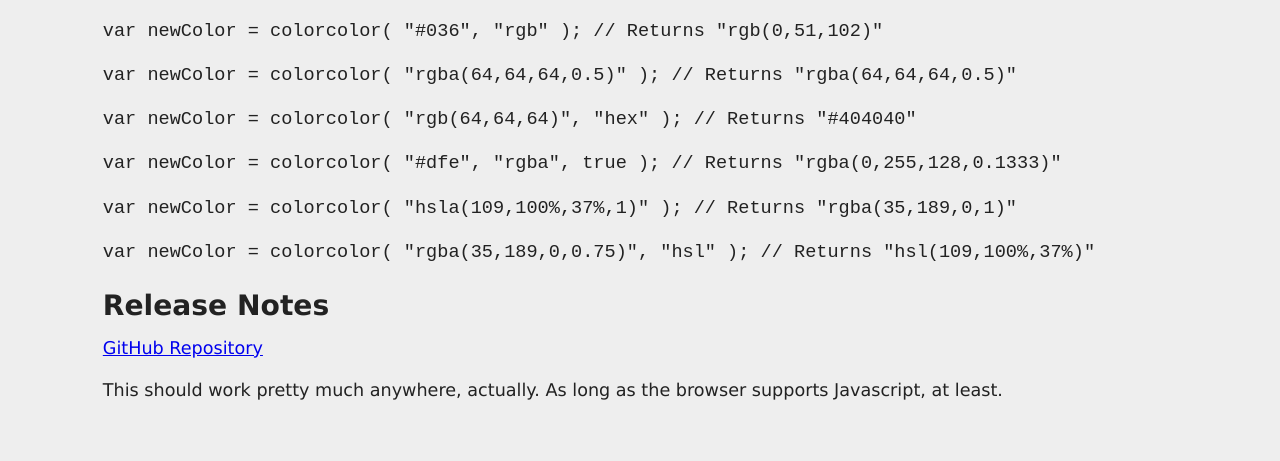
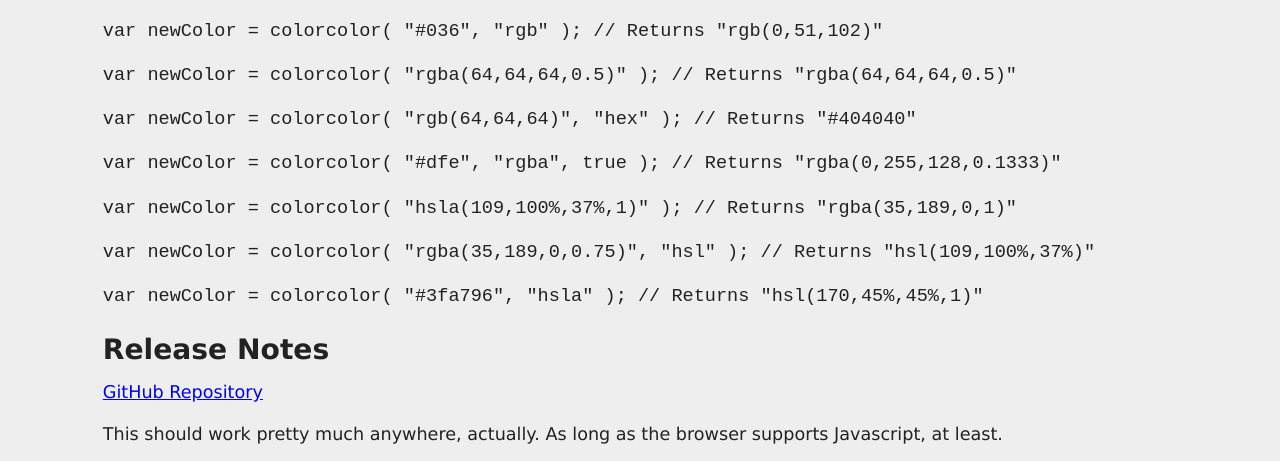
Before and after one commit to russelporosky/color2color, a plain HTML site: page index.html in a window 1280 px wide. Shown: the part 609-1070 px from the top of the page. Before the commit the page ends 1026 px from the top, so only its background shows below. Drawn offline with nearby package versions, Linux system fonts and the light colour scheme.

Commit message:
Update example cases.

```diff
--- a/index.html
+++ b/index.html
@@ -81,6 +81,7 @@
 	<p><code>var newColor = colorcolor( "#dfe", "rgba", true ); // Returns "<span id="c2c5"></span>"</code></p>
 	<p><code>var newColor = colorcolor( "hsla(109,100%,37%,1)" ); // Returns "<span id="c2c6"></span>"</code></p>
 	<p><code>var newColor = colorcolor( "rgba(35,189,0,0.75)", "hsl" ); // Returns "<span id="c2c7"></span>"</code></p>
+	<p><code>var newColor = colorcolor( "#3fa796", "hsla" ); // Returns "<span id="c2c8"></span>"</code></p>
 </article>
 <article>
 	<header>
@@ -98,6 +99,7 @@
 		$( "#c2c5" ).html( colorcolor( "#dfe", "rgba", true ) );
 		$( "#c2c6" ).html( colorcolor( "hsla(109,100%,37%,1)" ) );
 		$( "#c2c7" ).html( colorcolor( "rgba(35,189,0,0.75)", "hsl" ) );
+		$( "#c2c8" ).html( colorcolor( "#3fa796", "hsla" ) );
 	});
 </script>
 </body>
```
